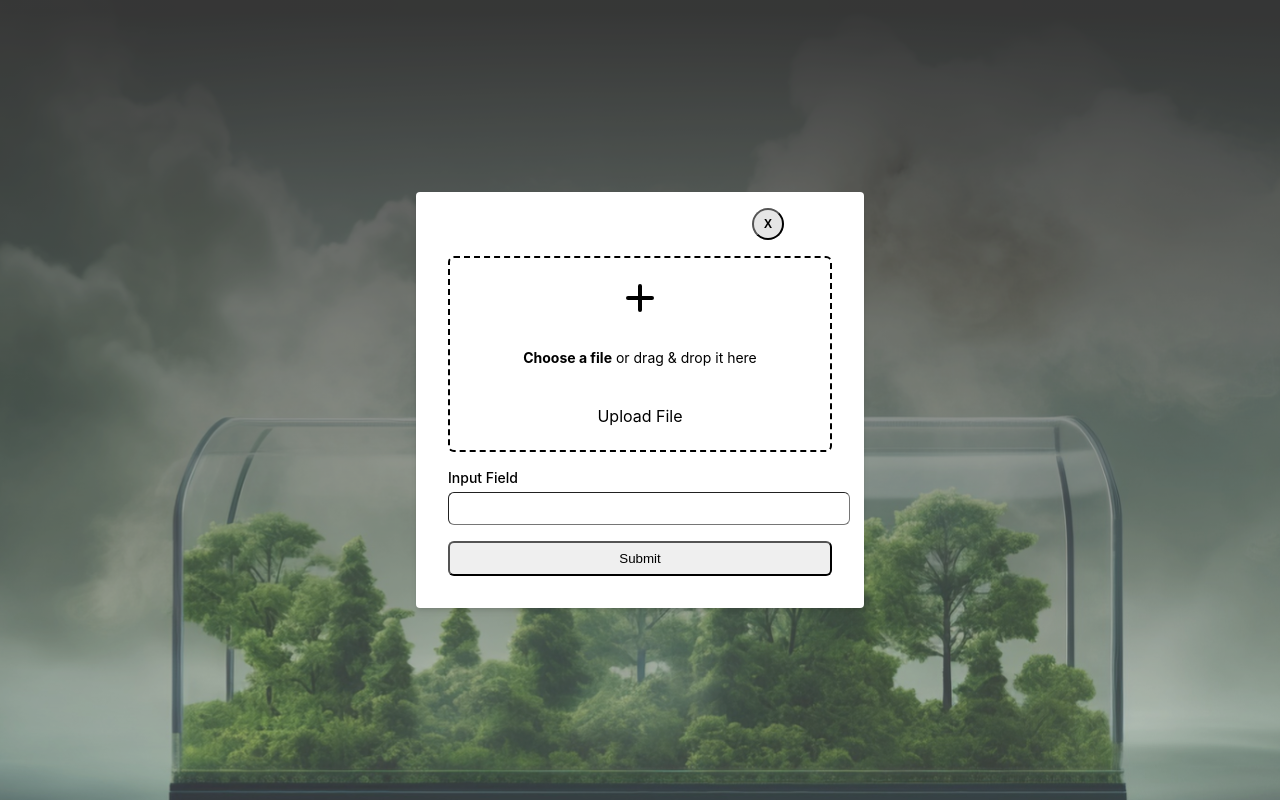
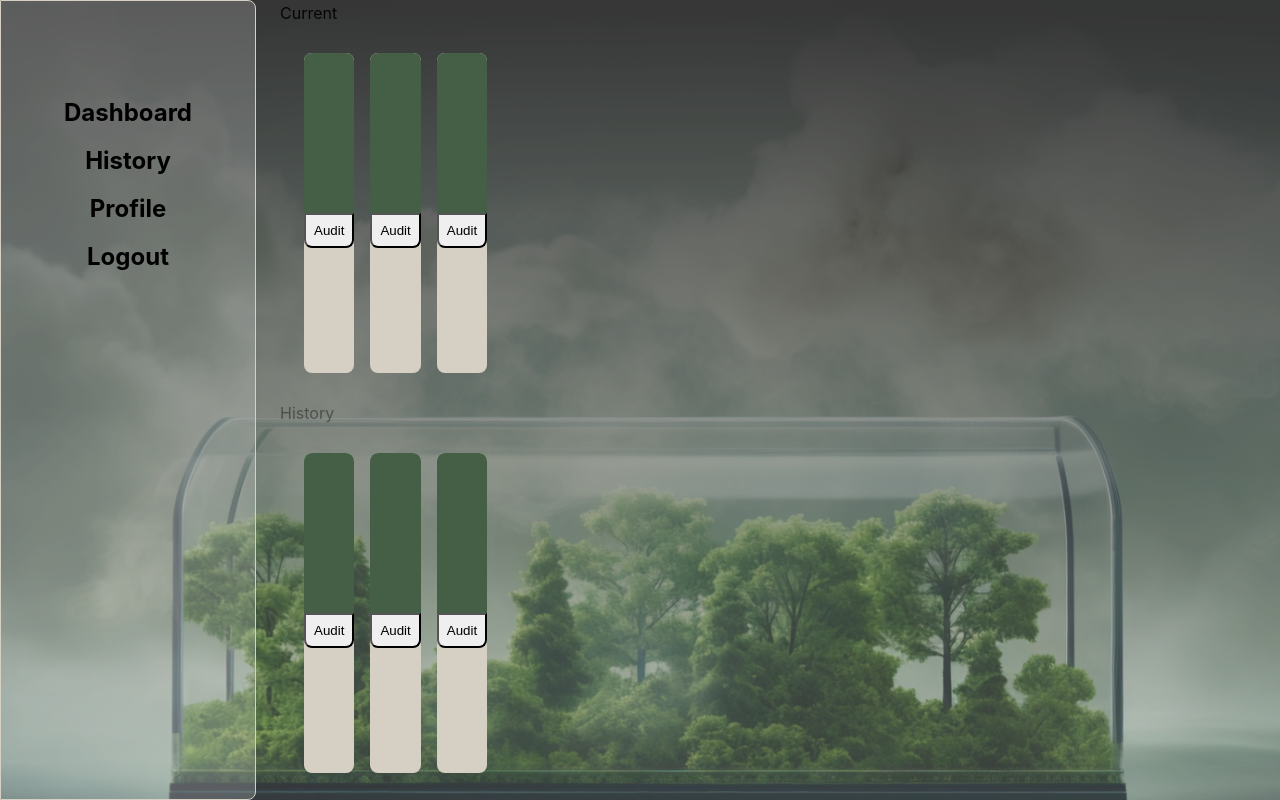
Before and after one commit to Chainbuggers-EthIndia/frontend, a React (Create React App) app: page /adash in a window 1280 px wide. Built offline with nearby package versions, Linux system fonts and the light colour scheme.

Commit message:
form popup

```diff
--- a/src/components/CompanyCard.js
+++ b/src/components/CompanyCard.js
@@ -1,19 +1,17 @@
 import React, { useState } from 'react';
-import AuditPopup from './Form'; // Import your custom AuditPopup component
+// import AuditPopup from './Form'; // Import your custom AuditPopup component
+import UploadForm from './Form'
 
-const CompanyCard = () => {
-    const [isAuditPopupOpen, setAuditPopupOpen] = useState(false);
+const CompanyCard = (props) => {
+    // const [isAuditPopupOpen, setAuditPopupOpen] = useState(false);
 
     const handleAuditClick = () => {
-        setAuditPopupOpen(true);
+        props.setUplaodForm(true);
     };
 
-    const closeAuditPopup = () => {
-        setAuditPopupOpen(false);
-    };
 
     return (
-        <div className="h-80 w- 84 m-2 rounded-lg bg-offwhite1">
+        <div className="h-80 w- 84 m-2 rounded-lg bg-offwhite1 z-2 relative">
             <div className="h-1/2 rounded-t-lg top-0 bg-green flex items-center justify-center text-white font-bold text-xl">
             </div>
             <button
@@ -22,7 +20,6 @@ const CompanyCard = () => {
             >
                 Audit
             </button>
-            {isAuditPopupOpen && <AuditPopup onClose={closeAuditPopup} />}
         </div>
     );
 };
--- a/src/components/Form.js
+++ b/src/components/Form.js
@@ -42,10 +42,13 @@ const UploadedFile = ({ fileName, onDelete }) => (
   </div>
 );
 
-export default function Form() {
+export default function Form(props) {
     const closeButtonStyle = {
         backgroundColor: "#E5E5E5",
     };
+    const handleCloseForm =()=>{
+        props.setUplaodForm(false)
+    }
     const [uploadedFileName, setUploadedFileName] = useState(null);
     const [uploadedFilePath, setUploadedFilePath] = useState(null);
     const [isFileUploaded, setIsFileUploaded] = useState(false);
@@ -130,7 +133,7 @@ export default function Form() {
         <button
           style={closeButtonStyle}
           className="relative top-[-1rem] left-[19rem]  w-8 h-8 rounded-full flex items-center justify-center hover:bg-gray-400"
-          onClick={() => console.log("Close button clicked")}
+          onClick={handleCloseForm}
         >
           <span className="text-xs font-bold">X</span>
         </button>
--- a/src/pages/AuditorPage.js
+++ b/src/pages/AuditorPage.js
@@ -1,7 +1,33 @@
+// import backgroundImage from "../assets/img/audit-bg.svg";
+import UploadForm from "../components/Form";
+// export default function AuditorPage() {
+//   return (
+//     <div className="h-screen relative">
+//       <img
+//         src={backgroundImage}
+//         alt="Background"
+//         className="h-full w-full object-cover absolute inset-0 z-0"
+//       />
 
+//       <div className="z-2 relative">
+//         <UploadForm />
+//       </div>
+//     </div>
+//   );
+// }
+
+import React, { useState } from "react";
 import backgroundImage from "../assets/img/audit-bg.svg";
-import UploadForm from "../components/Form";
+import Logo from "../assets/img/main-logo.svg";
+import CompanyCard from "../components/CompanyCard";
+import SidePanel from "../components/SidePanel";
 export default function AuditorPage() {
+  const [uplaodForm, setUplaodForm] = useState(false);
+  const generateCompanyCards = (count) => {
+    return Array.from({ length: count }, (_, index) => (
+      <CompanyCard key={index}  setUplaodForm={setUplaodForm}/>
+    ));
+  };
   return (
     <div className="h-screen relative">
       <img
@@ -9,39 +35,19 @@ export default function AuditorPage() {
         alt="Background"
         className="h-full w-full object-cover absolute inset-0 z-0"
       />
-
-      <div className="z-2 relative">
-        <UploadForm />
+      <div className="flex w-screen">
+        <SidePanel />
+        {uplaodForm ? (
+          <UploadForm  setUplaodForm={setUplaodForm}/>
+        ) : (
+          <div className="flex flex-col mx-6 items-center, justify-around">
+            <div>Current</div>
+            <div className="flex m-4">{generateCompanyCards(3)}</div>
+            <div>History</div>
+            <div className="flex m-4">{generateCompanyCards(3)}</div>
+          </div>
+        )}
       </div>
     </div>
   );
 }
-
-// import backgroundImage from '../assets/img/audit-bg.svg'
-// import Logo from '../assets/img/main-logo.svg'
-// import CompanyCard from '../components/CompanyCard';
-// import SidePanel from '../components/SidePanel';
-// export default function AuditorPage() {
-//     return (
-//         <div className="h-screen relative">
-//             <img
-//                 src={backgroundImage}
-//                 alt="Background"
-//                 className="h-full w-full object-cover absolute inset-0 z-0"
-//             />
-//             <div className='flex w-screen'>
-//                 <SidePanel />
-//                 <div className='flex flex-col mx-6 items-center, justify-around'>
-//                     <div>Current</div>
-//                     <div className='flex m-4'>
-//                         <CompanyCard /> <CompanyCard /> <CompanyCard />
-//                     </div>
-//                     <div>History</div>
-//                     <div className='flex'>
-//                         <CompanyCard /> <CompanyCard /> <CompanyCard />
-//                     </div>
-//                 </div>
-//             </div>
-//         </div>
-//     );
-// }
```
